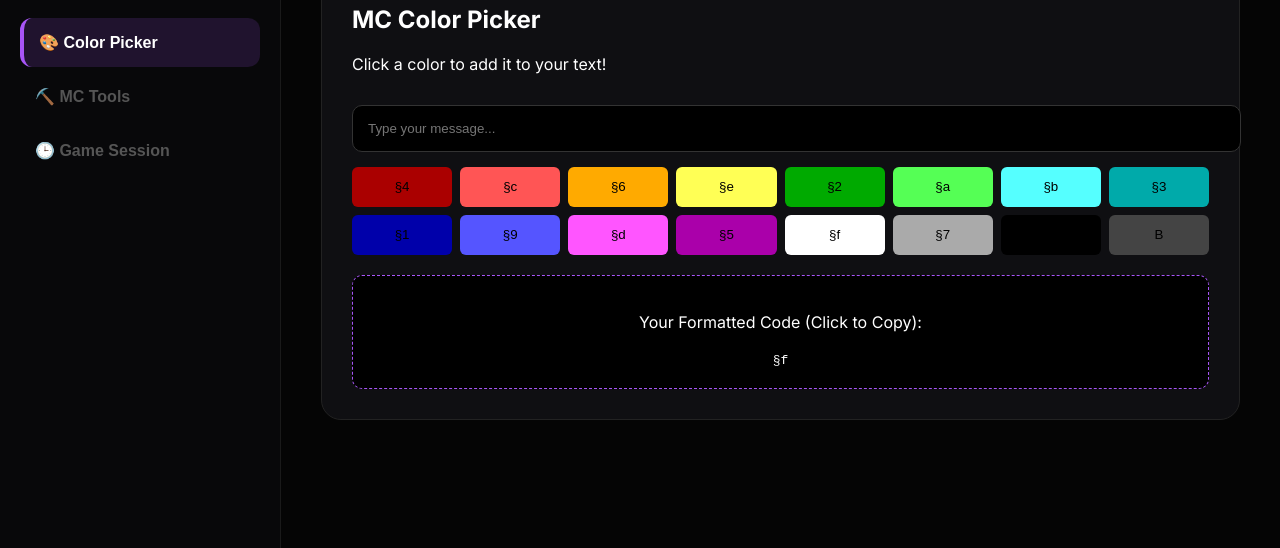
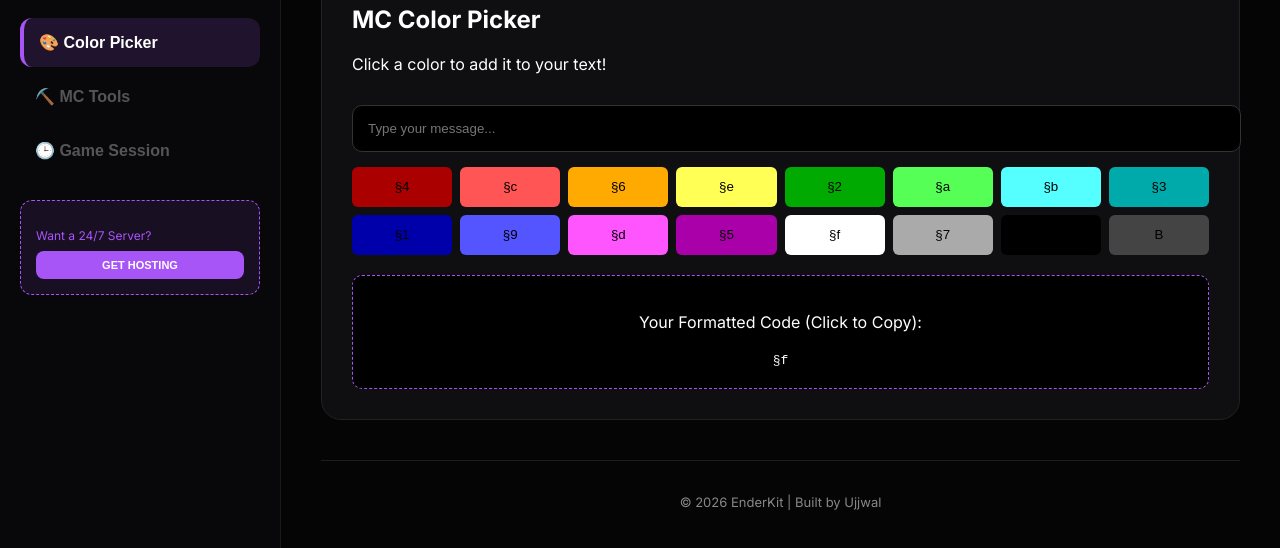
Before and after one commit to UjjwalGamingYTO23/MC-UltraKit, a plain HTML site: page index.html in a window 1280 px wide. Shown: the part 86-634 px from the top of the page. Drawn offline with Linux system fonts and the light colour scheme.

Commit message:
Update index.html

```diff
--- a/index.html
+++ b/index.html
@@ -4,11 +4,8 @@
     <meta charset="UTF-8">
     <meta name="viewport" content="width=device-width, initial-scale=1.0">
     <title>EnderKit - Ultimate Minecraft Toolkit</title>
-
-    <script async src="https://pagead2.googlesyndication.com/pagead/js/adsbygoogle.js?client=ca-pub-6782226067380908" crossorigin="anonymous"></script>
-
+    <link href="https://fonts.googleapis.com/css2?family=Inter:wght@400;700;800&display=swap" rel="stylesheet">
     <link rel="stylesheet" href="style.css">
-    <link href="https://fonts.googleapis.com/css2?family=Inter:wght@400;700;800&display=swap" rel="stylesheet">
 </head>
 <body>
 
@@ -20,6 +17,11 @@
       <button class="nav-btn" onclick="switchTab(event, 'mc-tools')">⛏️ MC Tools</button>
       <button class="nav-btn" onclick="switchTab(event, 'session')">🕒 Game Session</button>
     </nav>
+
+    <div class="promo-box" style="margin-top: 20px; padding: 15px; background: rgba(168, 85, 247, 0.1); border-radius: 12px; border: 1px dashed #a855f7;">
+        <p style="font-size: 12px; color: #a855f7; margin-bottom: 8px;">Want a 24/7 Server?</p>
+        <button class="glow-btn" style="width: 100%; font-size: 11px; padding: 8px;" onclick="window.open('https://www.google.com', '_blank')">GET HOSTING</button>
+    </div>
   </aside>
 
   <main class="main-content">
@@ -87,6 +89,10 @@
         </div>
       </div>
     </section>
+
+    <footer style="margin-top: 40px; text-align: center; border-top: 1px solid rgba(255,255,255,0.1); padding-top: 20px;">
+        <p style="font-size: 13px; color: #888;">&copy; 2026 EnderKit | Built by Ujjwal</p>
+    </footer>
   </main>
 </div>
 
```
